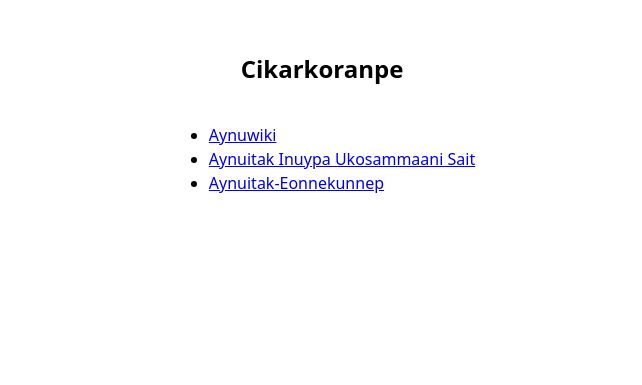
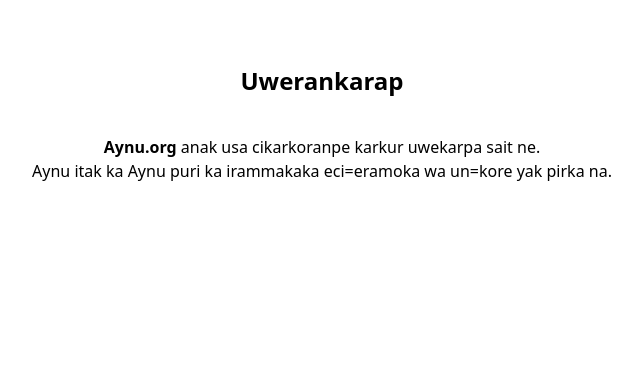
Before and after one commit to mkpoli/aynu.org, a SvelteKit app: page / in a window 1280 px wide. Shown: the part 1175-1560 px from the top of the page, without its empty margins (318-960 px from the left). Built offline with nearby package versions, Linux system fonts and the light colour scheme.

Commit message:
Add Greetings

```diff
--- /dev/null
+++ b/src/lib/sections/SectionGreetings.svelte
@@ -0,0 +1,15 @@
+<section>
+	<h2>Uwerankarap</h2>
+
+	<p>
+		<b>Aynu.org</b> anak usa cikarkoranpe karkur uwekarpa sait ne.<br />Aynu itak ka Aynu puri ka
+		irammakaka eci=eramoka wa un=kore yak pirka na.
+	</p>
+</section>
+
+<style>
+	p {
+		max-width: 85ch;
+		text-align: center;
+	}
+</style>
--- a/src/routes/+page.svelte
+++ b/src/routes/+page.svelte
@@ -1,4 +1,5 @@
 <script lang="ts">
+	import SectionGreetings from '$lib/sections/SectionGreetings.svelte';
 	import SectionMembers from '$lib/sections/SectionMembers.svelte';
 </script>
 
@@ -10,6 +11,8 @@
 	<section>
 		<h1>Aynu.org Mosem</h1>
 	</section>
+
+	<SectionGreetings />
 
 	<section>
 		<h2>Cikarkoranpe</h2>
@@ -25,10 +28,6 @@
 				<a href="https://dict.aynu.org/"> Aynuitak-Eonnekunnep </a>
 			</li>
 		</ul>
-	</section>
-
-	<section>
-		<h2>Uwerankarap</h2>
 	</section>
 
 	<h2>Uwekarpare</h2>
```
